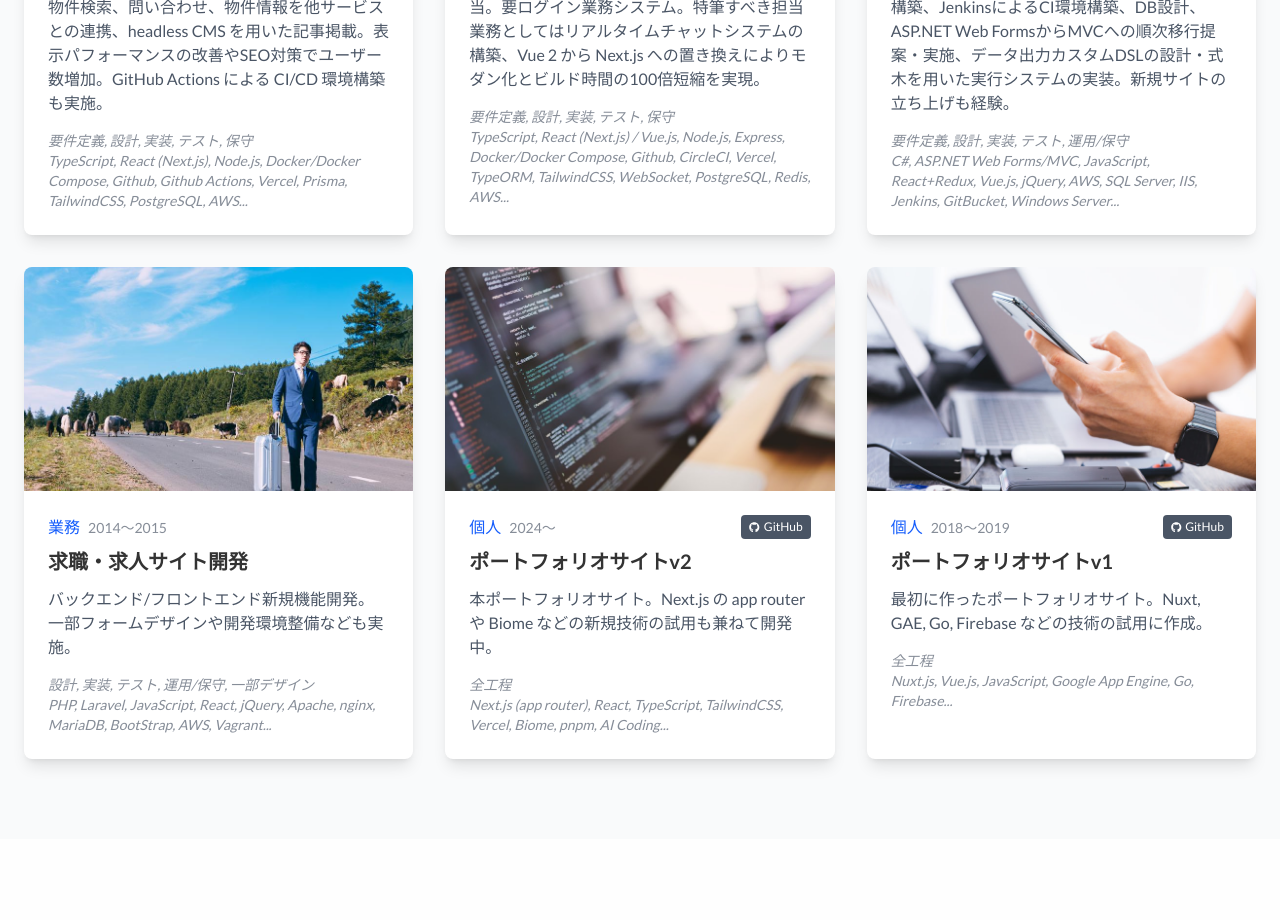
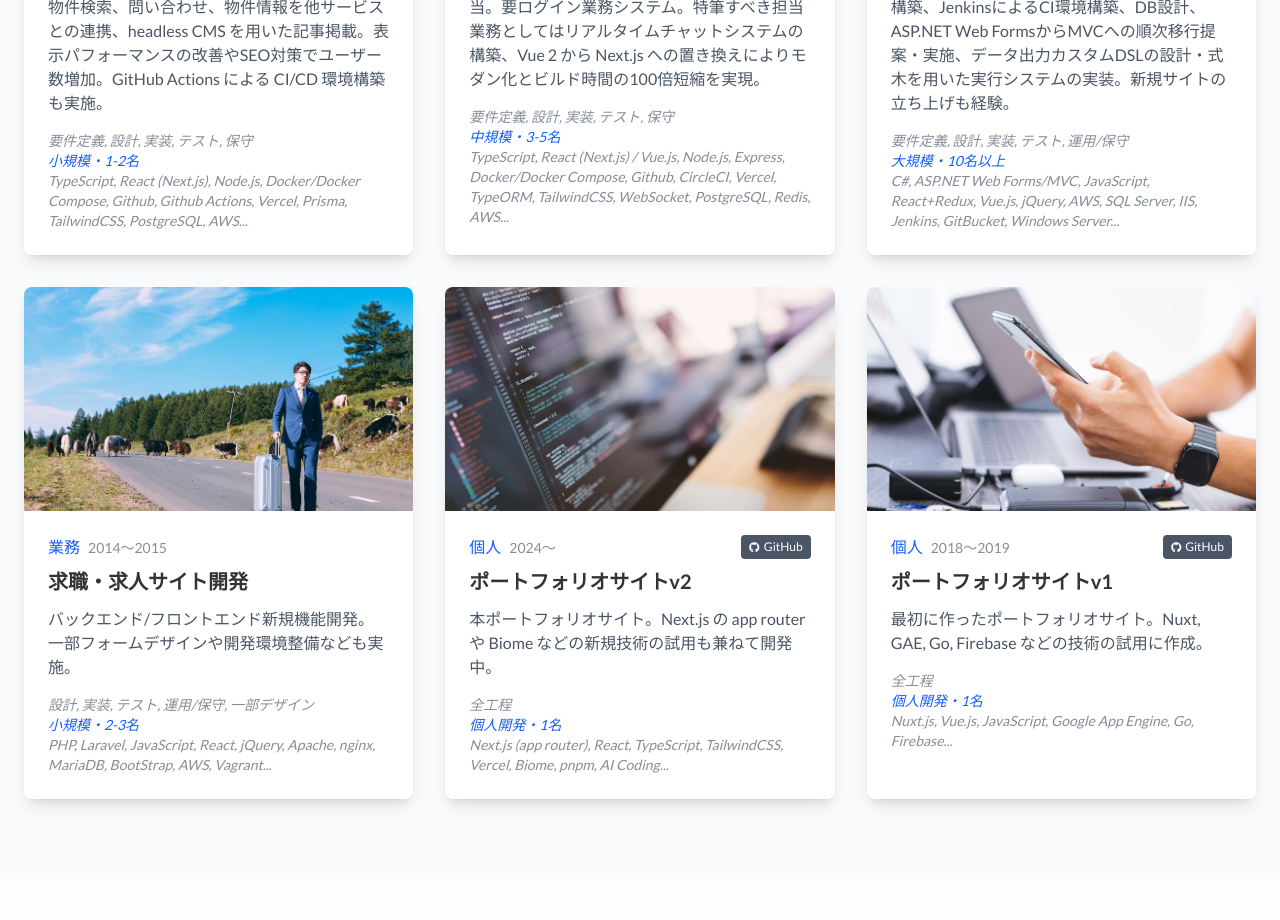
Before and after one commit to kik4/my-portfolio-next, a Next.js app: page / in a window 1280 px wide. Shown: the part 1100-2020 px from the top of the page. Built offline with nearby package versions, Linux system fonts and the light colour scheme.

Commit message:
add project scale

```diff
--- a/app/page.tsx
+++ b/app/page.tsx
@@ -121,6 +121,7 @@ export default function Home() {
                     "テスト",
                     "保守",
                   ].join(", "),
+                  scale: "小規模・1-2名",
                   tech: `${[
                     "TypeScript",
                     "React (Next.js)",
@@ -149,6 +150,7 @@ export default function Home() {
                     "テスト",
                     "保守",
                   ].join(", "),
+                  scale: "中規模・3-5名",
                   tech: `${[
                     "TypeScript",
                     "React (Next.js) / Vue.js",
@@ -180,6 +182,7 @@ export default function Home() {
                     "テスト",
                     "運用/保守",
                   ].join(", "),
+                  scale: "大規模・10名以上",
                   tech: `${[
                     "C#",
                     "ASP.NET Web Forms/MVC",
@@ -209,6 +212,7 @@ export default function Home() {
                     "運用/保守",
                     "一部デザイン",
                   ].join(", "),
+                  scale: "小規模・2-3名",
                   tech: `${[
                     "PHP",
                     "Laravel",
@@ -231,6 +235,7 @@ export default function Home() {
                     "本ポートフォリオサイト。Next.js の app router や Biome などの新規技術の試用も兼ねて開発中。",
                   image: projectPf2,
                   responsible: ["全工程"].join(", "),
+                  scale: "個人開発・1名",
                   tech: `${[
                     "Next.js (app router)",
                     "React",
@@ -251,6 +256,7 @@ export default function Home() {
                     "最初に作ったポートフォリオサイト。Nuxt, GAE, Go, Firebase などの技術の試用に作成。",
                   image: projectPf1,
                   responsible: ["全工程"].join(", "),
+                  scale: "個人開発・1名",
                   tech: `${[
                     "Nuxt.js",
                     "Vue.js",
@@ -303,6 +309,10 @@ export default function Home() {
                       </p>
                       <p className="text-gray-700/60 text-sm italic dark:text-gray-200/60">
                         {project.responsible}
+                        <br />
+                        <span className="font-medium text-blue-600 dark:text-blue-400">
+                          {project.scale}
+                        </span>
                         <br />
                         {project.tech}
                       </p>
```
